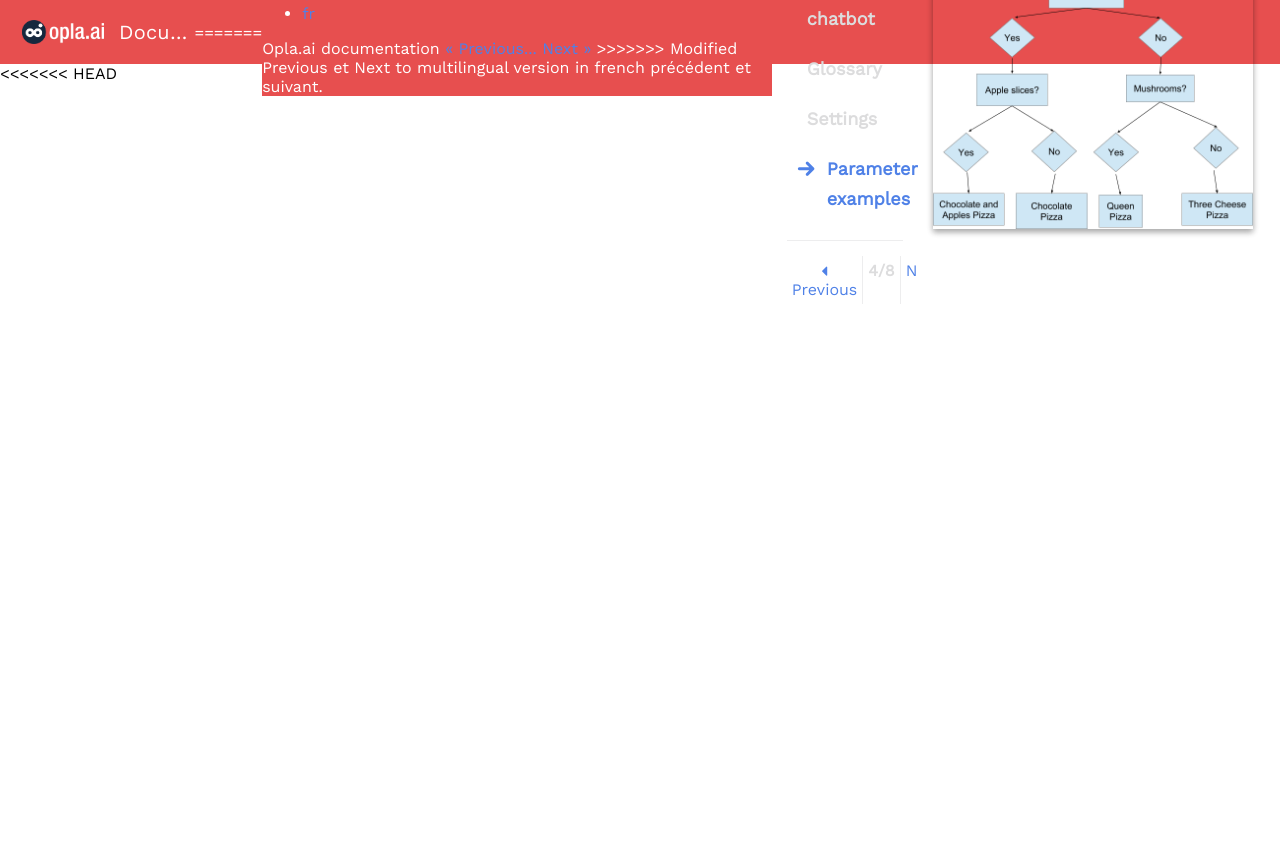
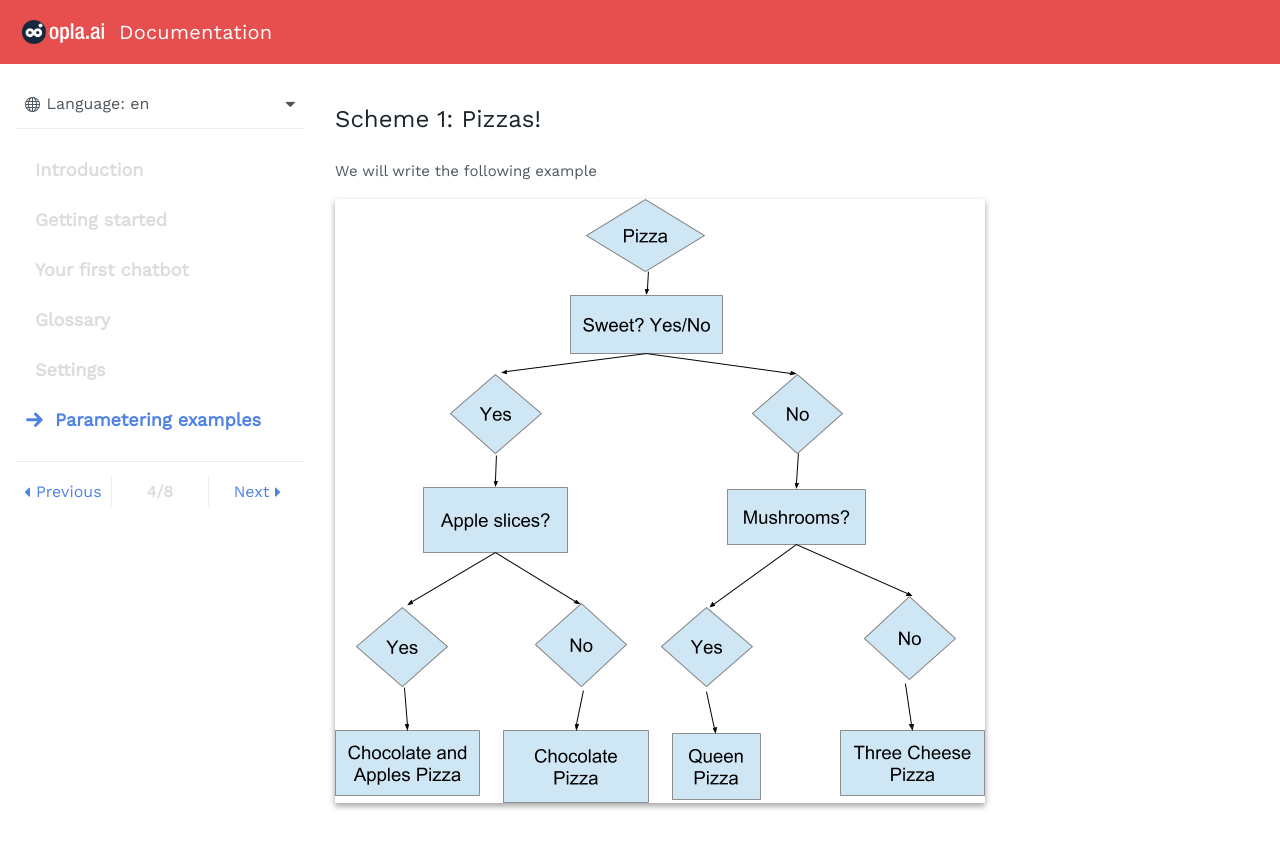
Before and after one commit to Opla/docs, a Jekyll site: the page built from en.md, in a window 1280 px wide. Shown: the top 848 px of the page. Built offline with Jekyll 4.4.1, drawn with Linux system fonts in a browser that asks for light colours; some web fonts are replaced; our own code applies the rules of GitHub Pages for plain Markdown files.

```diff
--- a/_includes/header.html
+++ b/_includes/header.html
@@ -1,40 +1,8 @@
-<<<<<<< HEAD
 <header class="TopAppBar">
   <div class="TopAppBar-row">
     <section class="TopAppBar-section">
       <img class="TopAppBar-brandLogo" src="assets/images/opla-brand-logo.png" />
       <span class="TopAppBar-title">Documentation</span>
-=======
-<header class="mdc-toolbar mdc-toolbar--fixed" style="background-color: #e74f4f;">
-
-
-  <div class="mdc-toolbar__row">
-    <ul>{% assign pages=site.pages | where:"ref", page.ref | sort: 'lang' %}
-      {% for page in pages %}
-      {% if page.lang %}
-      <li>
-        <a href="{{page.url|remove_first: '/' }}" class="{{ page.lang }}">{{ page.lang }}</a>
-      </li>
-      {% endif %}
-      {% endfor %}
-    </ul>
-    <section class="mdc-toolbar__section mdc-toolbar__section--align-start">
-      <span class="mdc-toolbar__title catalog-title"> Opla.ai documentation </span>
-
-      {% assign Var2Char = page.url | slice: 1, 2 %}
-      {% if Var2Char == page.lang %}
-      {% assign PageMinus = page.ref | minus : 1 %}
-      {% assign PagePlus = page.ref | plus : 1 %}
-
-      <a href="{{page.lang}}{{PageMinus | modulo : 8 }}.html"> &laquo; {% if page.lang == "en" %} Previous... {% elsif page.lang == "fr" %}  Précédent... {% endif %}</a>
-      <a href="{{page.lang}}{{PagePlus | modulo : 8 }}.html"> {% if page.lang == "en" %} Next {% elsif page.lang == "fr" %}  Suivant {% endif %} &raquo; </a>
-      {% endif %}
-
-
-
-
-
->>>>>>> Modified Previous et Next to multilingual version in french précédent et suivant.
     </section>
   </div>
 </header>
```
Also changed, not shown: HelloWorld-en.md (added, +31 -0 lines), HelloWorld-fr.md (added, +33 -0 lines), assets/images/Playground-hello-world.png (added), assets/images/delete-the-response.png (added), assets/images/first-intent-create.png (added), assets/images/first-intent-save.png (added), assets/images/hello-the-response.png (added), assets/images/hello-world-plus.png (added), assets/images/rename-first-intent.png (added), en.md (renamed from en3.md).
